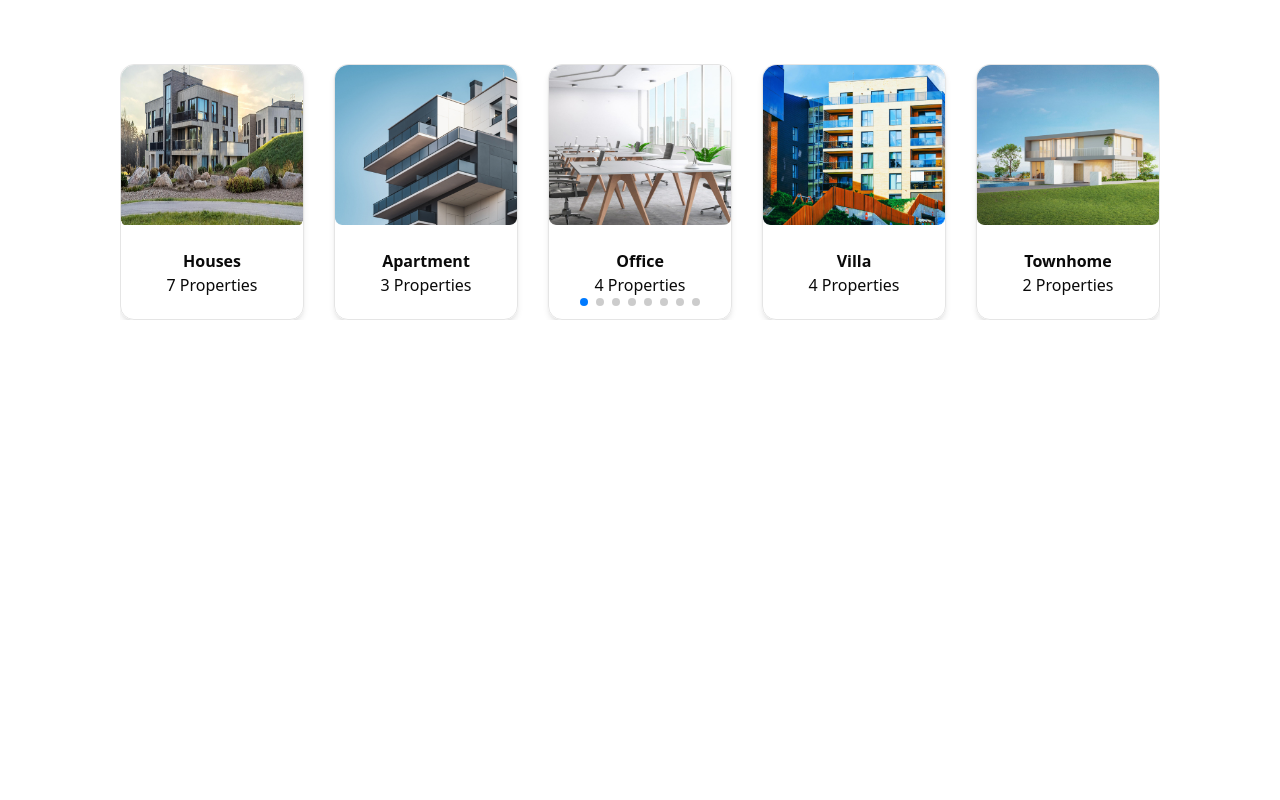
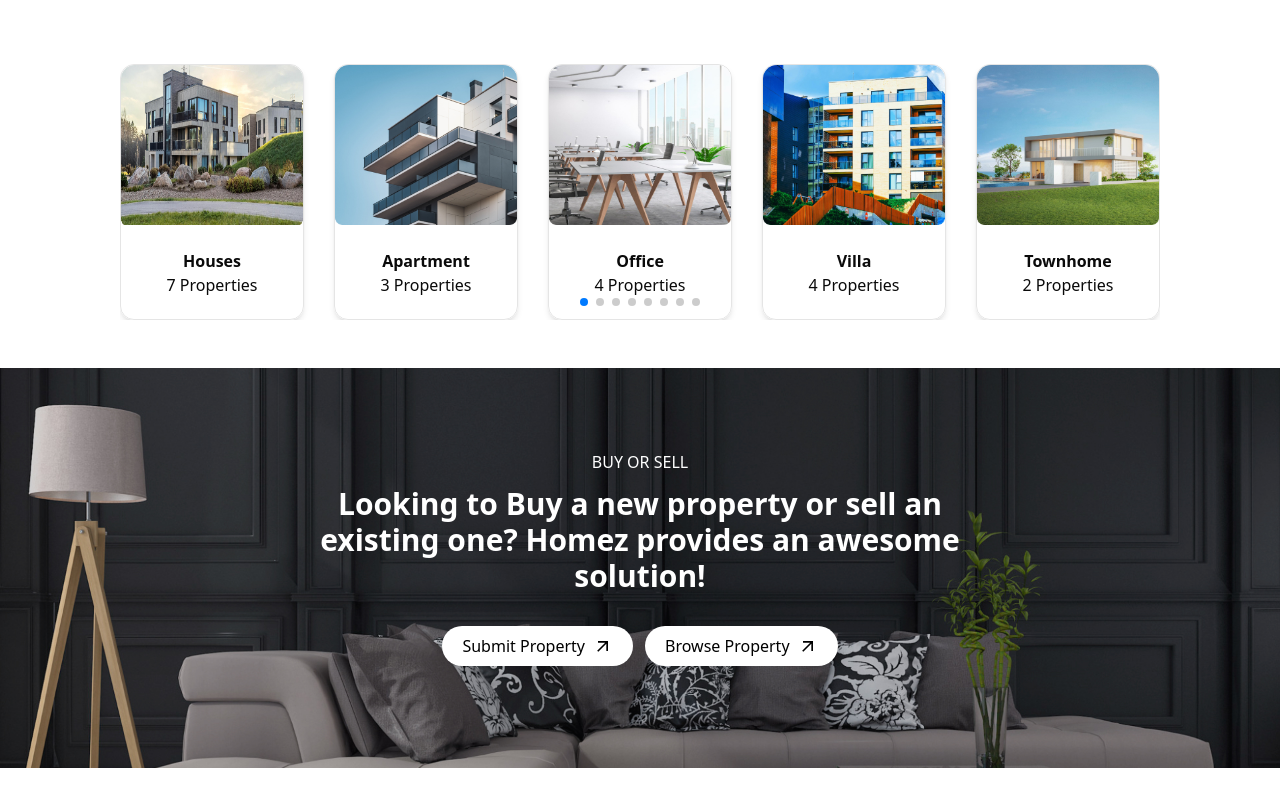
Before and after one commit to jubayer718/home-management, a Next.js app: page / in a window 1280 px wide. Shown: the part 2549-3349 px from the top of the page. Before the commit the page ends 2885 px from the top, so only its background shows below. Built offline with nearby package versions, Linux system fonts and the light colour scheme.

Commit message:
buy sell section done

```diff
--- a/src/app/page.tsx
+++ b/src/app/page.tsx
@@ -1,5 +1,6 @@
 
 import ApartType from "@/components/layout/ApartType";
+import BuySell from "@/components/layout/BuySell";
 import FeatureList from "@/components/layout/FeatureList";
 import GridApartType from "@/components/layout/GridApartType";
 import Hero from "@/components/layout/Hero";
@@ -26,7 +27,10 @@ export default function Home() {
       <RailtorHelp />
 
       {/* Apartment type */}
-      <ApartType/>
+      <ApartType />
+
+      {/* buy sell */}
+      <BuySell/>
 
     </>
   );
--- a/src/components/layout/BuySell.tsx
+++ b/src/components/layout/BuySell.tsx
@@ -0,0 +1,33 @@
+import React from 'react';
+import Container from '../Container';
+import Button from '../ui/Reuseable/Button';
+import {MdArrowOutward} from "react-icons/md"
+
+const BuySell = () => {
+  return (
+    <div className='bg-[url(/bgImg.jpg)] bg-contain bg-no-repeat h-[400px] py-8 flex flex-col items-center justify-center my-8'>
+      <Container >
+        <div className=' flex flex-col  items-center justify-center space-y-3'>
+          <p className='text-white'>BUY OR SELL</p>
+          <h2 className='text-3xl font-semibold text-white lg:w-[700px] text-center'>Looking to Buy a new property or sell an existing one?
+            Homez provides an awesome solution!</h2>
+          <div className='flex items-center justify-center gap-3 my-3'>
+            <Button
+              icon={MdArrowOutward}
+              label='Submit Property'
+              className='bg-white cursor-pointer hover:bg-[#EB6753] hover:text-white'
+            />
+            <Button
+             icon={MdArrowOutward}
+              label='Browse Property'
+              className='bg-white cursor-pointer hover:bg-[#EB6753] hover:text-white'
+            />
+          </div>
+
+        </div>
+      </Container>
+    </div>
+  );
+};
+
+export default BuySell;
```
Also changed, not shown: public/bgImg.jpg (added).
